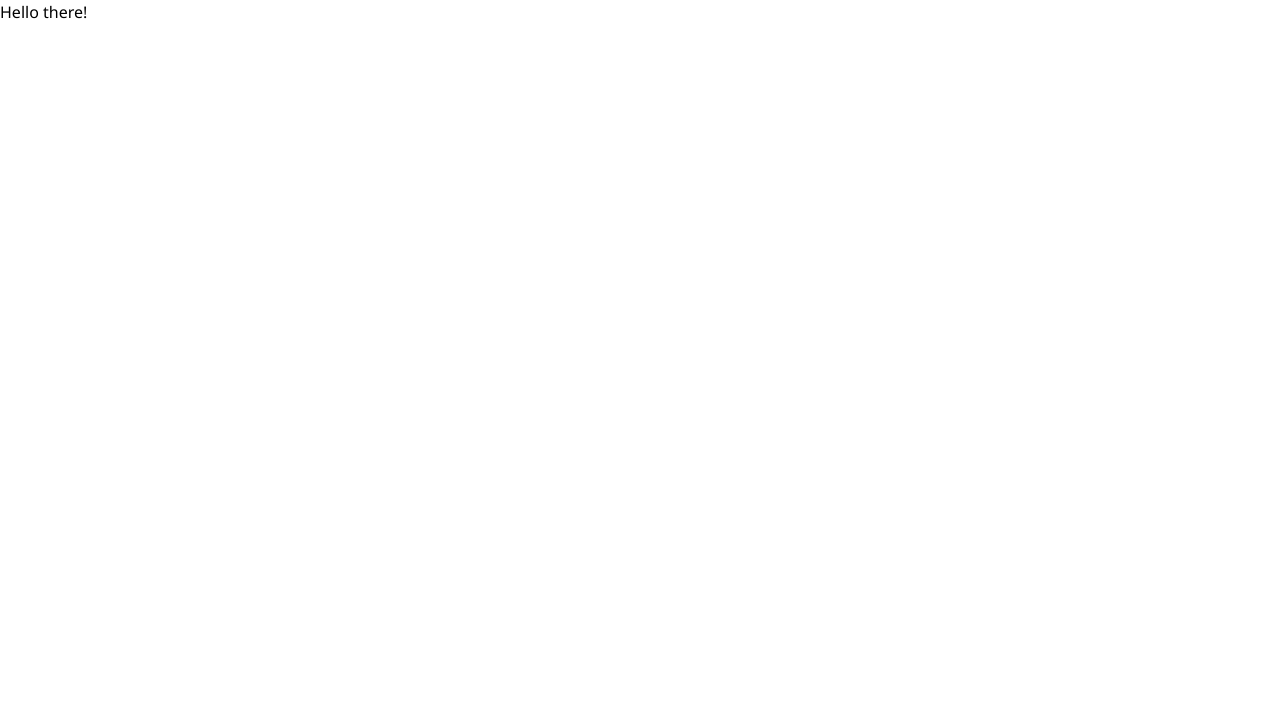
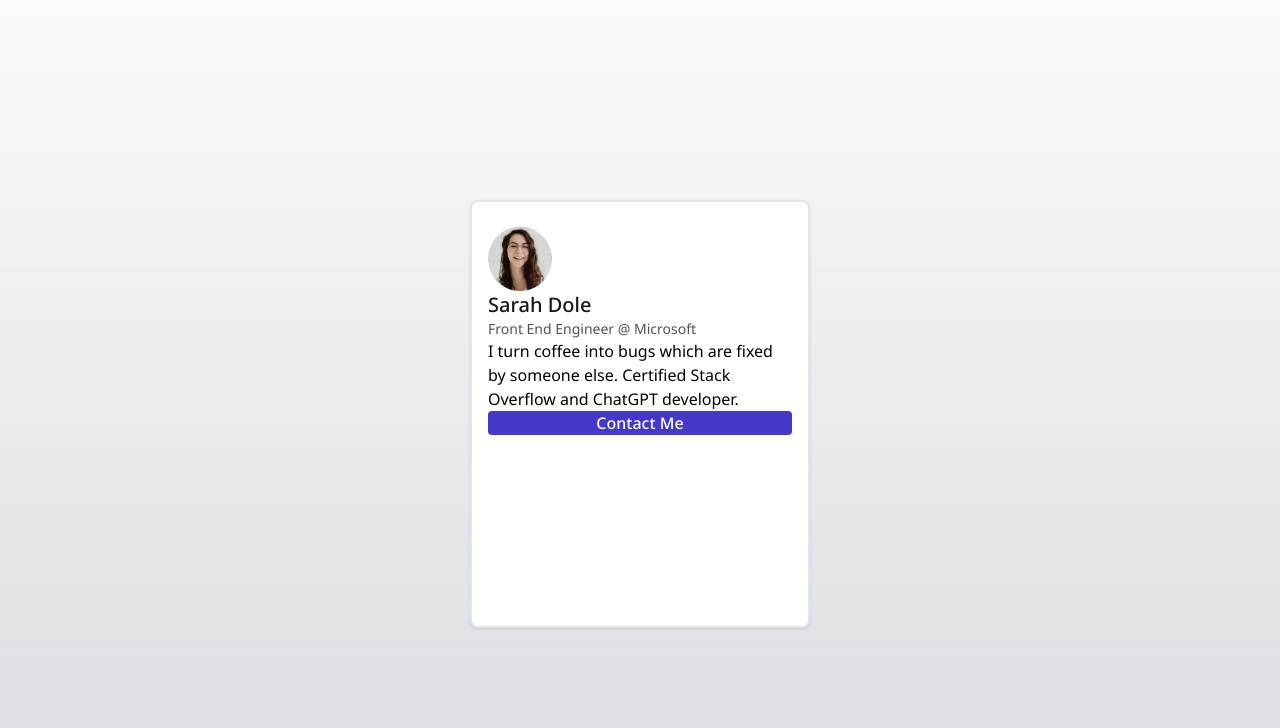
Before and after one commit to CodyJPerry/profile-card, a Next.js app: page / in a window 1280 px wide. Shown: the top 728 px of the page. Built offline with nearby package versions, Linux system fonts and the light colour scheme.

Commit message:
Add changes for profile card

```diff
--- a/app/layout.tsx
+++ b/app/layout.tsx
@@ -16,7 +16,11 @@ export default function RootLayout({
 }>) {
   return (
     <html lang='en'>
-      <body className={notoSans.className}>{children}</body>
+      <body
+        className={`${notoSans.className} h-screen w-screen bg-gradient-to-b from-[#F9FAFB] to-[#D2D6DB]`}
+      >
+        {children}
+      </body>
     </html>
   );
 }
--- a/app/page.tsx
+++ b/app/page.tsx
@@ -2,8 +2,33 @@ import Image from 'next/image';
 
 export default function Home() {
   return (
-    <main>
-      <h1>Hello there!</h1>
+    <main className='mt-[200px] flex justify-center'>
+      <section className='bg-white w-profile-card h-profile-card shadow border-2 border-neutral-200 rounded-lg py-6 px-4'>
+        <figure className='relative'>
+          <Image
+            src='/profile.png'
+            alt='User Profile Image'
+            width={64}
+            height={64}
+            priority
+          />
+          <figcaption className='sr-only'>User Profile Image</figcaption>
+        </figure>
+        <h1 className='text-xl font-medium text-neutral-900'>Sarah Dole</h1>
+        <p className='text-sm font-normal text-neutral-600'>
+          Front End Engineer @ Microsoft
+        </p>
+        <p className='text-base font-normal text-netural-600'>
+          I turn coffee into bugs which are fixed by someone else. Certified
+          Stack Overflow and ChatGPT developer.
+        </p>
+        {/* Call to Action Button */}
+        <button className='block text-base font-medium text-white bg-indigo-700 w-full rounded'>
+          Contact Me
+        </button>
+        {/* Social Links list */}
+        <div>{/* Look over list */}</div>
+      </section>
     </main>
   );
 }
--- a/tailwind.config.ts
+++ b/tailwind.config.ts
@@ -1,17 +1,23 @@
-import type { Config } from "tailwindcss";
+import type { Config } from 'tailwindcss';
 
 const config: Config = {
   content: [
-    "./pages/**/*.{js,ts,jsx,tsx,mdx}",
-    "./components/**/*.{js,ts,jsx,tsx,mdx}",
-    "./app/**/*.{js,ts,jsx,tsx,mdx}",
+    './pages/**/*.{js,ts,jsx,tsx,mdx}',
+    './components/**/*.{js,ts,jsx,tsx,mdx}',
+    './app/**/*.{js,ts,jsx,tsx,mdx}',
   ],
   theme: {
     extend: {
       backgroundImage: {
-        "gradient-radial": "radial-gradient(var(--tw-gradient-stops))",
-        "gradient-conic":
-          "conic-gradient(from 180deg at 50% 50%, var(--tw-gradient-stops))",
+        'gradient-radial': 'radial-gradient(var(--tw-gradient-stops))',
+        'gradient-conic':
+          'conic-gradient(from 180deg at 50% 50%, var(--tw-gradient-stops))',
+      },
+      width: {
+        'profile-card': '21.25rem',
+      },
+      height: {
+        'profile-card': '26.75rem',
       },
     },
   },
```
